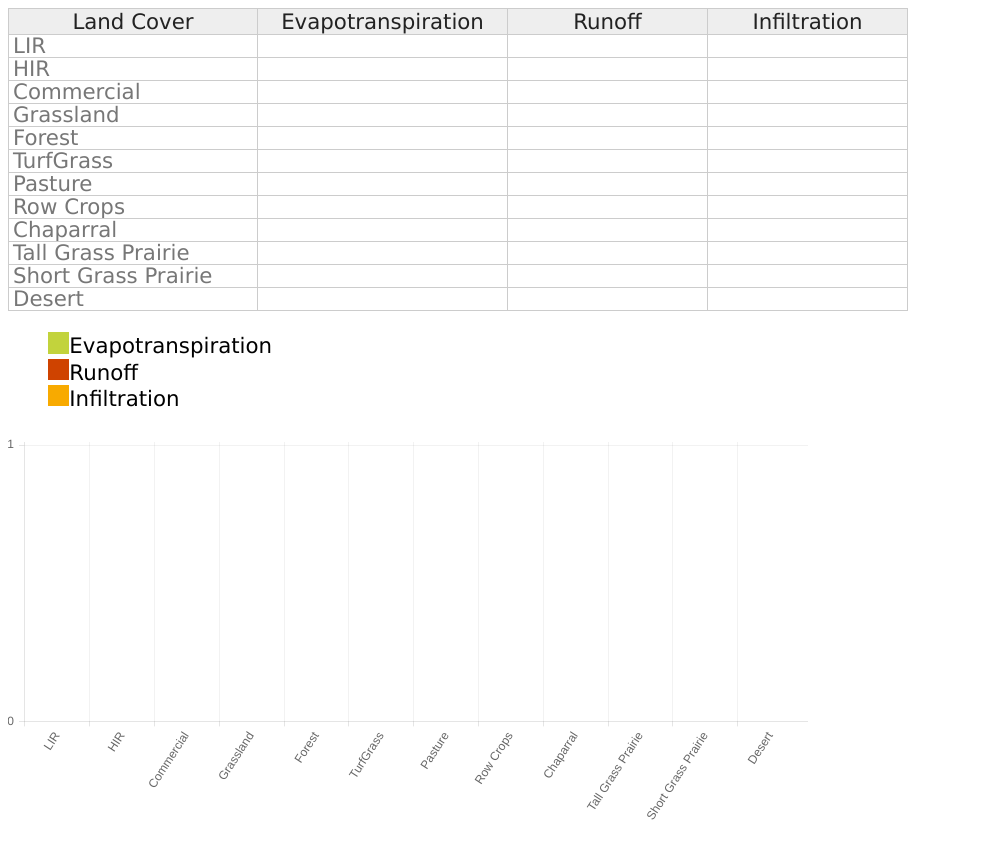
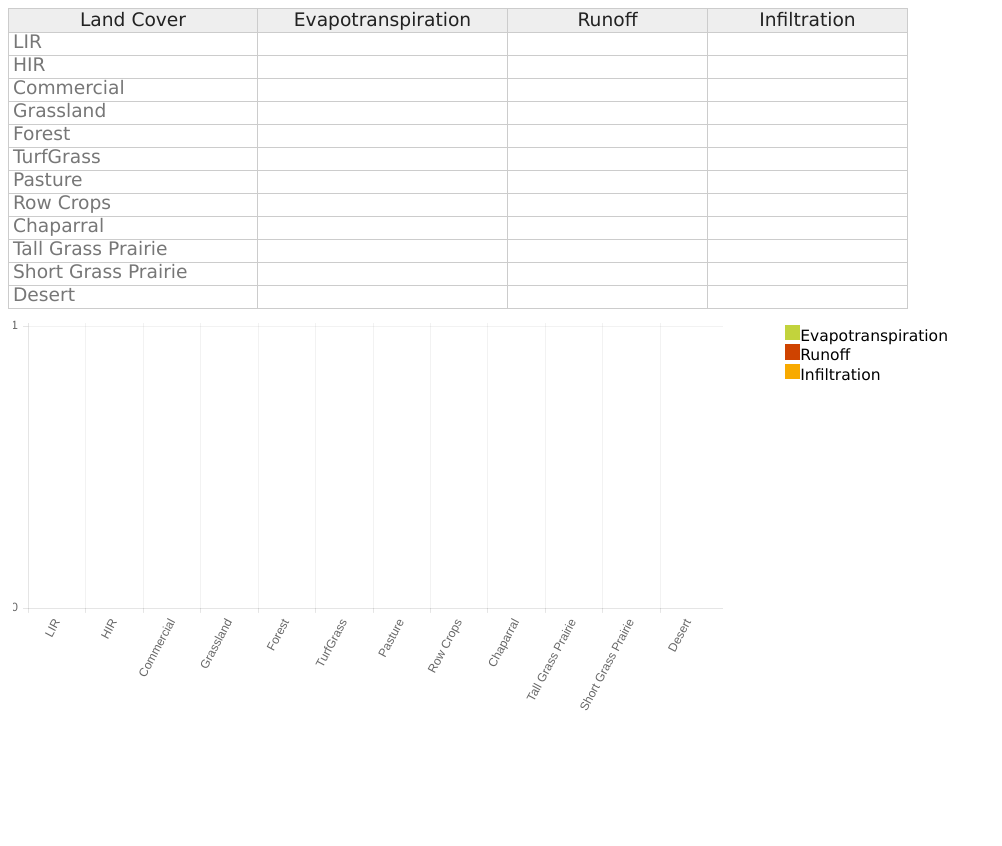
Before and after one commit to concord-consortium/water-data-tables, a website: page runoff/index.html in a window 1280 px wide. Shown: the whole page, without its empty margins (0-1002 px from the left). After the commit the page ends 800 px from the top, so only its background shows below. Drawn offline with Linux system fonts and the light colour scheme.

Commit message:
tighten up legend

```diff
--- a/css/main.css
+++ b/css/main.css
@@ -1,5 +1,5 @@
 body {
-  font-size: 16pt;
+  font-size: 14pt;
   font-family: Verdana, Geneva, sans-serif;
 }
 
@@ -7,8 +7,22 @@ body {
 	line-height: 1;
 }
 
+#chart-container {
+	width: 940px;
+}
+
+#myChart {
+	padding: 5px;
+}
+
+#legend {
+	float: right;
+}
+
 ul.bar-legend {
 	list-style-type: none;
+	font-size: smaller;
+	padding-left: 0px;
 }
 
 ul.bar-legend li span {
--- a/runoff/index.html
+++ b/runoff/index.html
@@ -18,8 +18,10 @@
 
         <!-- Add your site or application content here -->
         <div id="example"></div>
-        <div id="legend"></div>
-        <canvas id="myChart" width="800" height="400"></canvas>
+        <div id="chart-container">
+          <canvas id="myChart" width="700" height="400"></canvas>
+          <div id="legend"></div>
+        </div>
 
         <!-- Don't need it yet...
         <script src="https://ajax.googleapis.com/ajax/libs/jquery/1.11.3/jquery.min.js"></script>
```
Also changed, not shown: bower_components/Chart.js/.bower.json.
